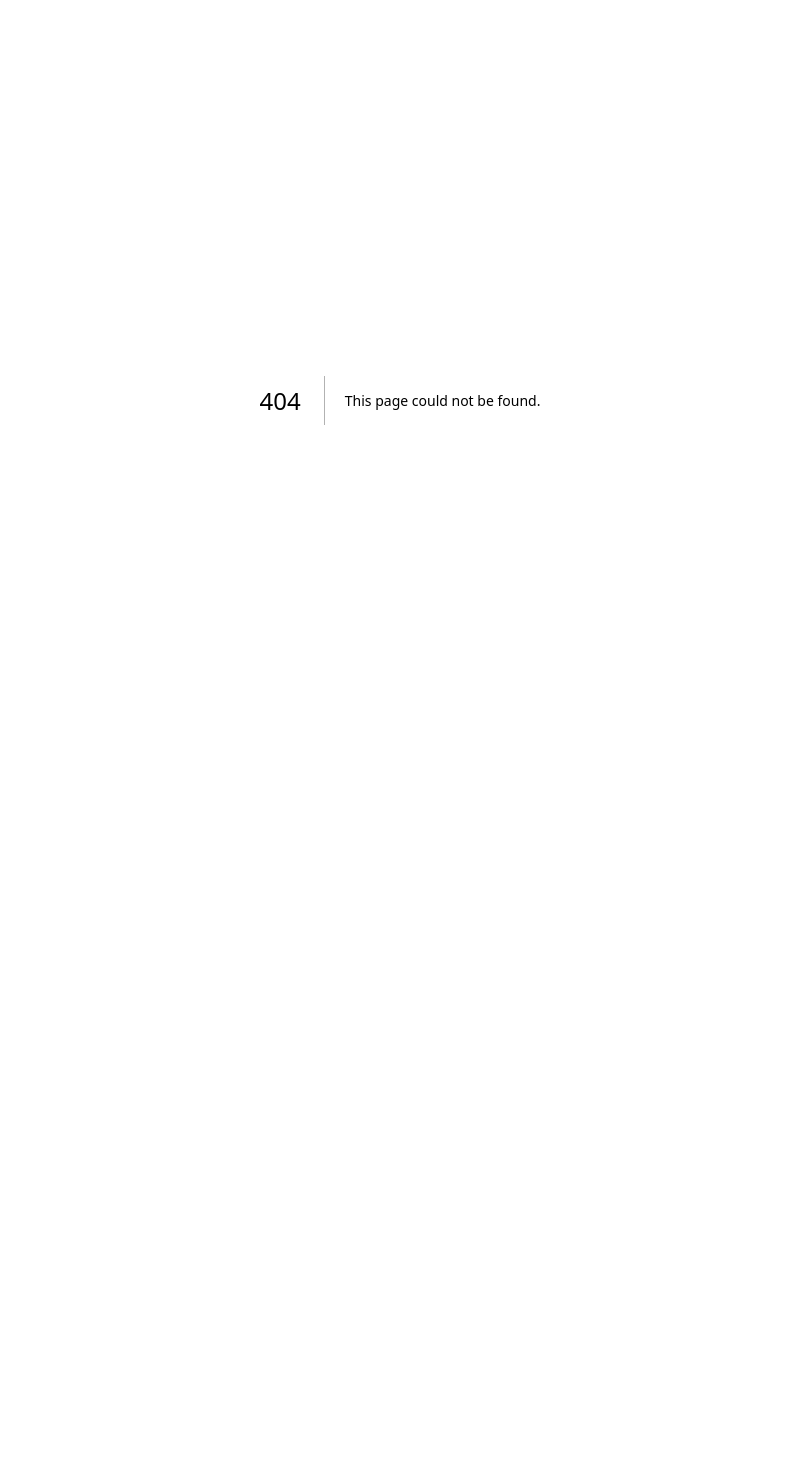
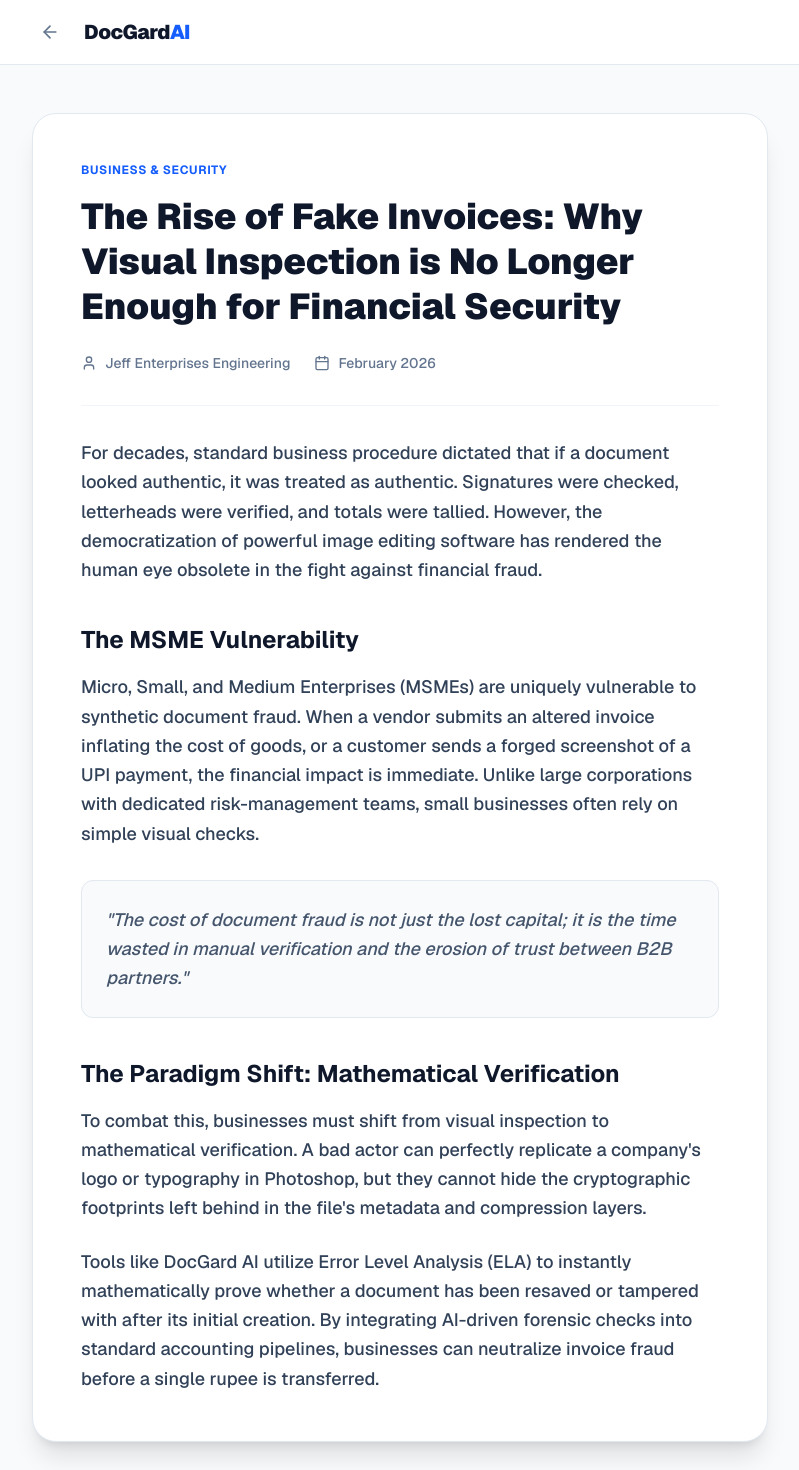
Before and after one commit to Jefxrxy/docgard-ai, a Next.js app: page /blog/fake-invoices in a window 1280 px wide. Before the commit this address had no page. Shown: the top 1470 px of the page, without its empty margins (240-1039 px from the left). Before the commit the page ends 800 px from the top, so only its background shows below. Built offline with nearby package versions, Linux system fonts and the light colour scheme.

Commit message:
Publish Article 2 and Article 3 to complete initial AdSense content requirements

```diff
--- /dev/null
+++ b/app/blog/building-forensic-engine/page.tsx
@@ -0,0 +1,47 @@
+import React from 'react';
+import { ArrowLeft, Calendar, User } from 'lucide-react';
+import Link from 'next/link';
+
+export default function ArticleThree() {
+  return (
+    <div className="min-h-screen bg-slate-50 font-sans pb-12">
+      <header className="bg-white border-b border-slate-200 sticky top-0 z-50">
+        <div className="max-w-3xl mx-auto px-4 h-16 flex items-center gap-4">
+          <Link href="/blog" className="p-2 hover:bg-slate-100 rounded-full transition-colors text-slate-500">
+            <ArrowLeft className="w-5 h-5" />
+          </Link>
+          <span className="text-xl font-black text-slate-900 tracking-tight">DocGard<span className="text-blue-600">AI</span></span>
+        </div>
+      </header>
+
+      <main className="max-w-3xl mx-auto px-4 mt-12">
+        <article className="bg-white rounded-3xl shadow-xl border border-slate-200 overflow-hidden">
+          <div className="p-8 md:p-12">
+            <div className="flex items-center gap-2 text-xs font-bold text-blue-600 uppercase tracking-wider mb-4">
+              <span>Engineering</span>
+            </div>
+            <h1 className="text-3xl md:text-4xl font-black text-slate-900 mb-6 leading-tight">Building a Forensic AI Engine: Handling High-Fidelity Image Processing in Python</h1>
+
+            <div className="flex items-center gap-6 text-sm text-slate-500 font-medium pb-8 border-b border-slate-100 mb-8">
+              <div className="flex items-center gap-2"><User className="w-4 h-4" /> Jeff Enterprises Engineering</div>
+              <div className="flex items-center gap-2"><Calendar className="w-4 h-4" /> February 2026</div>
+            </div>
+
+            <div className="space-y-6 text-slate-700 leading-relaxed font-medium text-lg">
+              <p>Building a robust AI tool requires more than just a clever algorithm; it requires an architecture capable of handling heavy computational loads without sacrificing user experience. When developing DocGard AI, our engineering team had to architect a system that could process high-fidelity PDFs and JPEGs in real-time.</p>
+
+              <h2 className="text-2xl font-bold text-slate-900 mt-10 mb-4">The Decoupled Architecture</h2>
+              <p>We opted for a strictly decoupled architecture. The frontend is built with React and Next.js, hosted globally on Vercel's Edge Network for sub-second load times. However, Next.js is not optimized for heavy mathematical image processing. Therefore, the core Error Level Analysis (ELA) logic was abstracted into an independent Python backend.</p>
+
+              <h2 className="text-2xl font-bold text-slate-900 mt-10 mb-4">Python, FastAPI, and Pillow</h2>
+              <p>The backend API is powered by FastAPI, chosen for its asynchronous capabilities and speed. When a user uploads a document, the API utilizes the <code>PyMuPDF</code> library to securely extract raw image data from PDFs without altering the underlying cryptographic signatures. The <code>Pillow</code> library then handles the pixel-by-pixel compression rate subtraction necessary for the ELA heatmap generation.</p>
+
+              <h2 className="text-2xl font-bold text-slate-900 mt-10 mb-4">Stateless Cloud Deployment</h2>
+              <p>To ensure scalability, the Python engine operates as a stateless service deployed on Render. Because the application does not store files locally or rely on a persistent database, it can instantly scale up during traffic spikes and safely wipe temporary server memory (RAM) after every scan, guaranteeing strict data privacy for our users.</p>
+            </div>
+          </div>
+        </article>
+      </main>
+    </div>
+  );
+}
--- /dev/null
+++ b/app/blog/fake-invoices/page.tsx
@@ -0,0 +1,49 @@
+import React from 'react';
+import { ArrowLeft, Calendar, User } from 'lucide-react';
+import Link from 'next/link';
+
+export default function ArticleTwo() {
+  return (
+    <div className="min-h-screen bg-slate-50 font-sans pb-12">
+      <header className="bg-white border-b border-slate-200 sticky top-0 z-50">
+        <div className="max-w-3xl mx-auto px-4 h-16 flex items-center gap-4">
+          <Link href="/blog" className="p-2 hover:bg-slate-100 rounded-full transition-colors text-slate-500">
+            <ArrowLeft className="w-5 h-5" />
+          </Link>
+          <span className="text-xl font-black text-slate-900 tracking-tight">DocGard<span className="text-blue-600">AI</span></span>
+        </div>
+      </header>
+
+      <main className="max-w-3xl mx-auto px-4 mt-12">
+        <article className="bg-white rounded-3xl shadow-xl border border-slate-200 overflow-hidden">
+          <div className="p-8 md:p-12">
+            <div className="flex items-center gap-2 text-xs font-bold text-blue-600 uppercase tracking-wider mb-4">
+              <span>Business & Security</span>
+            </div>
+            <h1 className="text-3xl md:text-4xl font-black text-slate-900 mb-6 leading-tight">The Rise of Fake Invoices: Why Visual Inspection is No Longer Enough for Financial Security</h1>
+
+            <div className="flex items-center gap-6 text-sm text-slate-500 font-medium pb-8 border-b border-slate-100 mb-8">
+              <div className="flex items-center gap-2"><User className="w-4 h-4" /> Jeff Enterprises Engineering</div>
+              <div className="flex items-center gap-2"><Calendar className="w-4 h-4" /> February 2026</div>
+            </div>
+
+            <div className="space-y-6 text-slate-700 leading-relaxed font-medium text-lg">
+              <p>For decades, standard business procedure dictated that if a document looked authentic, it was treated as authentic. Signatures were checked, letterheads were verified, and totals were tallied. However, the democratization of powerful image editing software has rendered the human eye obsolete in the fight against financial fraud.</p>
+
+              <h2 className="text-2xl font-bold text-slate-900 mt-10 mb-4">The MSME Vulnerability</h2>
+              <p>Micro, Small, and Medium Enterprises (MSMEs) are uniquely vulnerable to synthetic document fraud. When a vendor submits an altered invoice inflating the cost of goods, or a customer sends a forged screenshot of a UPI payment, the financial impact is immediate. Unlike large corporations with dedicated risk-management teams, small businesses often rely on simple visual checks.</p>
+
+              <div className="bg-slate-50 border border-slate-200 p-6 rounded-xl my-8">
+                <p className="italic text-slate-600">"The cost of document fraud is not just the lost capital; it is the time wasted in manual verification and the erosion of trust between B2B partners."</p>
+              </div>
+
+              <h2 className="text-2xl font-bold text-slate-900 mt-10 mb-4">The Paradigm Shift: Mathematical Verification</h2>
+              <p>To combat this, businesses must shift from visual inspection to mathematical verification. A bad actor can perfectly replicate a company's logo or typography in Photoshop, but they cannot hide the cryptographic footprints left behind in the file's metadata and compression layers.</p>
+              <p>Tools like DocGard AI utilize Error Level Analysis (ELA) to instantly mathematically prove whether a document has been resaved or tampered with after its initial creation. By integrating AI-driven forensic checks into standard accounting pipelines, businesses can neutralize invoice fraud before a single rupee is transferred.</p>
+            </div>
+          </div>
+        </article>
+      </main>
+    </div>
+  );
+}
--- a/app/blog/page.tsx
+++ b/app/blog/page.tsx
@@ -24,7 +24,7 @@
         </div>
 
         <div className="grid gap-6">
-          {/* Article 1 Card */}
+          {/* Article 1 */}
           <Link href="/blog/ela-explained" className="bg-white rounded-2xl shadow-sm border border-slate-200 p-6 hover:shadow-md transition-all group flex flex-col sm:flex-row justify-between items-start sm:items-center gap-4">
             <div>
               <div className="flex items-center gap-2 text-xs font-bold text-blue-600 uppercase tracking-wider mb-2">
@@ -39,6 +39,38 @@
               <ChevronRight className="w-6 h-6 text-slate-400 group-hover:text-blue-600" />
             </div>
           </Link>
+
+          {/* Article 2 */}
+          <Link href="/blog/fake-invoices" className="bg-white rounded-2xl shadow-sm border border-slate-200 p-6 hover:shadow-md transition-all group flex flex-col sm:flex-row justify-between items-start sm:items-center gap-4">
+            <div>
+              <div className="flex items-center gap-2 text-xs font-bold text-emerald-600 uppercase tracking-wider mb-2">
+                <span>Business & Security</span>
+                <span>•</span>
+                <span>4 Min Read</span>
+              </div>
+              <h2 className="text-xl font-bold text-slate-900 group-hover:text-emerald-600 transition-colors">The Rise of Fake Invoices: Why Visual Inspection is No Longer Enough</h2>
+              <p className="text-slate-500 mt-2 font-medium line-clamp-2">How MSMEs are losing money to synthetic document fraud, and why automated mathematical verification is the only scalable defense.</p>
+            </div>
+            <div className="bg-slate-50 p-3 rounded-full group-hover:bg-emerald-50 transition-colors shrink-0">
+              <ChevronRight className="w-6 h-6 text-slate-400 group-hover:text-emerald-600" />
+            </div>
+          </Link>
+
+          {/* Article 3 */}
+          <Link href="/blog/building-forensic-engine" className="bg-white rounded-2xl shadow-sm border border-slate-200 p-6 hover:shadow-md transition-all group flex flex-col sm:flex-row justify-between items-start sm:items-center gap-4">
+            <div>
+              <div className="flex items-center gap-2 text-xs font-bold text-purple-600 uppercase tracking-wider mb-2">
+                <span>Engineering</span>
+                <span>•</span>
+                <span>6 Min Read</span>
+              </div>
+              <h2 className="text-xl font-bold text-slate-900 group-hover:text-purple-600 transition-colors">Building a Forensic AI Engine: High-Fidelity Image Processing in Python</h2>
+              <p className="text-slate-500 mt-2 font-medium line-clamp-2">A deep dive into our decoupled architecture, stateless cloud deployment on Render, and utilizing FastAPI and Pillow for cryptographic imaging.</p>
+            </div>
+            <div className="bg-slate-50 p-3 rounded-full group-hover:bg-purple-50 transition-colors shrink-0">
+              <ChevronRight className="w-6 h-6 text-slate-400 group-hover:text-purple-600" />
+            </div>
+          </Link>
         </div>
       </main>
     </div>
```
